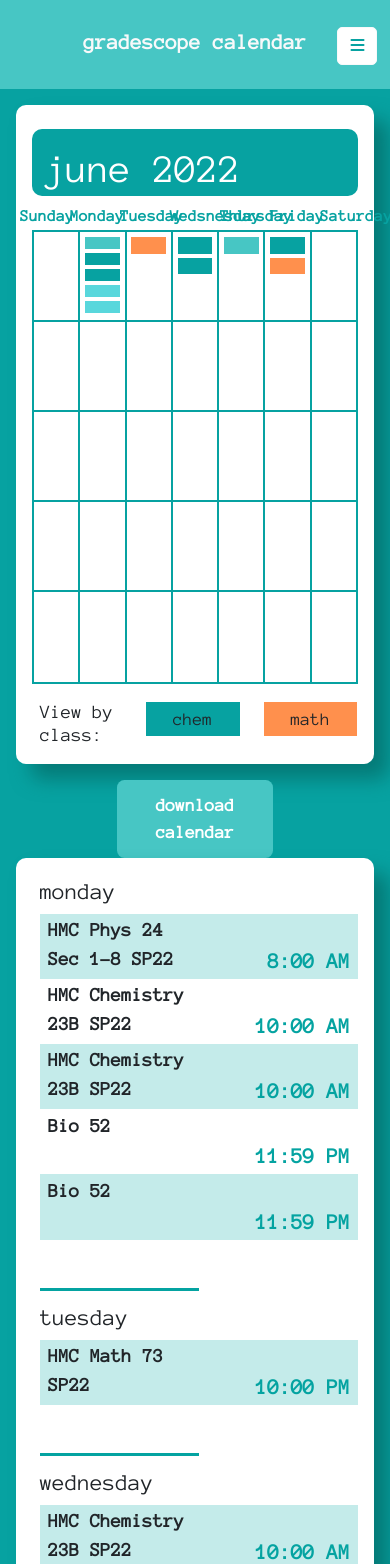
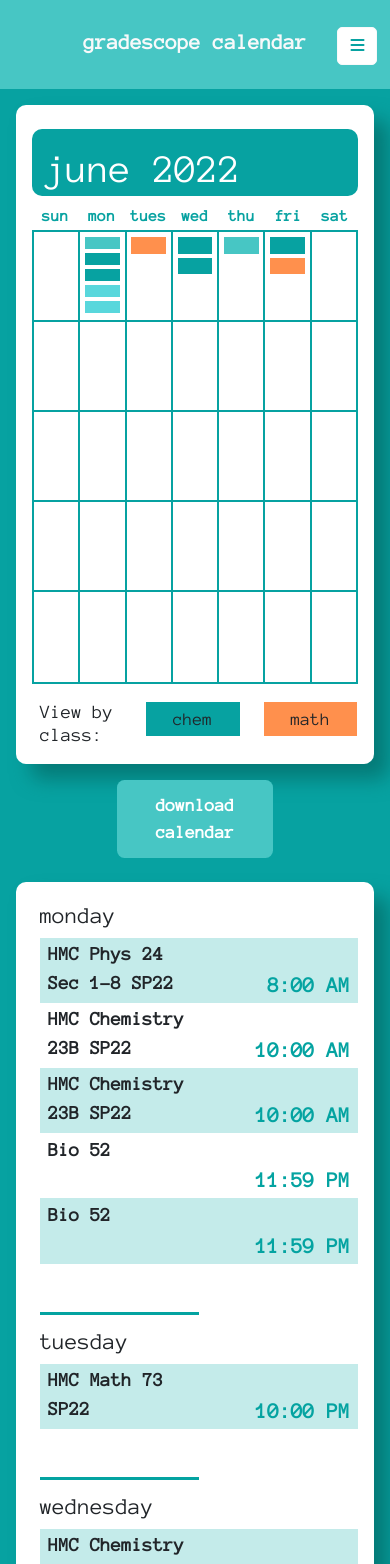
Before and after one commit to acowe/GSCal_front_end, a React (Create React App) app: page /home#/home in a window 390 px wide. Shown: the top 1564 px of the page. Built offline with nearby package versions, Linux system fonts and the light colour scheme; a web font is replaced by a local one.

Commit message:
completion of v2 design w/ screen size compatibility/responsiveness

```diff
--- a/src/App.js
+++ b/src/App.js
@@ -11,7 +11,7 @@ function App() {
         <Routes>
             <Route path={"/home"} element={<Home />}/>
             <Route path={"/wk_overview"} element={<OtherPage />}/>
-            <Route path={"*"} element={<Navigate to="/home" />}/>
+            <Route path={"*"} element={<Navigate to="/home"/>}/>
         </Routes>
     </div>
   );
--- a/src/Home.css
+++ b/src/Home.css
@@ -111,6 +111,33 @@
     border-color: #07A2A1;
 
 }
+
+@media (min-width: 1170px){
+    .dow_short{
+        display:none;
+    }
+}
+
+@media (min-width:991px) and (max-width: 1169px){
+    .dow_full{
+        display: none;
+    }
+}
+
+
+@media (min-width: 768px) and (max-width: 990px){
+    .dow_short{
+        display: none;
+    }
+}
+
+@media (max-width: 767px) {
+    .dow_full{
+        display: none;
+    }
+}
+
+
 
 @media (max-width:576px){
     .cal_card{
@@ -369,6 +396,11 @@
     overflow-y: hidden;
 }
 
+@media (max-width: 991px) {
+    .task_card{
+        max-height: 80%;
+    }
+}
 
 .task_card .task_card_contents{
     height:100%;
@@ -491,6 +523,13 @@
 }
 
 .cover_up{
-    height: 70px;
-    background-color:  #07A2A1;
+    height: 0px;
 }
+
+
+@media (min-width: 992px){
+    .cover_up {
+        height: 90px;
+        background-color: #07A2A1;
+    }
+}
--- a/src/Home.js
+++ b/src/Home.js
@@ -120,29 +120,36 @@ function Home(props){
 
                 <Row className={"contents"}>
                     <Col lg={8} className={"px-0 cal_col"}>
-                        <div className={"mx-md-5 mx-3 my-3 my-md-4 mt-lg-4 mb-lg-3 pb-2 cal_card"}>
+                        <div className={"mx-md-5 mx-3 my-3 my-md-4 mt-lg-4 mb-lg-3 pb-2 pb-lg-4 pb-xl-3 cal_card"}>
                             <h1 className={"cal_head"}>{month + " " + year}</h1>
-                            <Row className={"mx-sm-0 mt-2 mt-sm-3 mt-md-3 px-0 cal_days"}>
+                            <Row className={"mx-0 mt-2 mt-sm-3 mt-md-3 px-0 cal_days"}>
                                 <Col style={{width:"14.28%"}} className={"px-0"}>
-                                    Sunday
+                                    <p className={"my-0 px-1 fs-6 dow_full"}>sunday</p>
+                                    <p className={"my-0 px-1 fs-6 dow_short"}>sun</p>
                                 </Col>
                                 <Col style={{width:"14.28%"}} className={"px-0"}>
-                                    Monday
+                                    <p className={"my-0 px-1 fs-6 dow_full"}>monday</p>
+                                    <p className={"my-0 px-1 fs-6 dow_short"}>mon</p>
                                 </Col>
                                 <Col style={{width:"14.28%"}} className={"px-0"}>
-                                    Tuesday
+                                    <p className={"my-0 px-1 fs-6 dow_full"}>tuesday</p>
+                                    <p className={"my-0 px-1 fs-6 dow_short"}>tues</p>
                                 </Col>
                                 <Col style={{width:"14.28%"}} className={"px-0"}>
-                                    Wedsnesday
+                                    <p className={"my-0 px-1 fs-6 dow_full"}>wednesday</p>
+                                    <p className={"my-0 px-1 fs-6 dow_short"}>wed</p>
                                 </Col>
                                 <Col style={{width:"14.28%"}} className={"px-0"}>
-                                    Thursday
+                                    <p className={"my-0 px-1 fs-6 dow_full"}>thursday</p>
+                                    <p className={"my-0 px-1 fs-6 dow_short"}>thu</p>
                                 </Col>
                                 <Col style={{width:"14.28%"}} className={"px-0"}>
-                                    Friday
+                                    <p className={"my-0 px-1 fs-6 dow_full"}>friday</p>
+                                    <p className={"my-0 px-1 fs-6 dow_short"}>fri</p>
                                 </Col>
                                 <Col style={{width:"14.28%"}} className={"px-0"}>
-                                    Saturday
+                                    <p className={"my-0 px-1 fs-6 dow_full"}>saturday</p>
+                                    <p className={"my-0 px-1 fs-6 dow_short"}>sat</p>
                                 </Col>
                             </Row>
                             <Container className={"mx-sm-0 px-0 cal"}>
@@ -345,7 +352,7 @@ function Home(props){
                     </Col>
 
                     <Col lg={4} className={"px-0 pt-lg-4 pt-md-0 list_col"}>
-                        <div className={"ms-lg-0 me-lg-5 mx-md-5 mx-3 pb-2 task_card"}>
+                        <div className={"ms-lg-0 me-lg-5 mx-md-5 mx-3 pb-2 mt-4 mt-lg-0 task_card"}>
                             <div className={"task_card_contents"}>
                                 <div className={"ms-3 me-2 mt-1 mb-2 task_day_entry"}>
                                     <h2 className={"fs-3"}>monday</h2>
@@ -519,7 +526,6 @@ function Home(props){
                     </Col>
                 </Row>
                 <Row className={"cover_up"}>
-
                 </Row>
 
 
```
